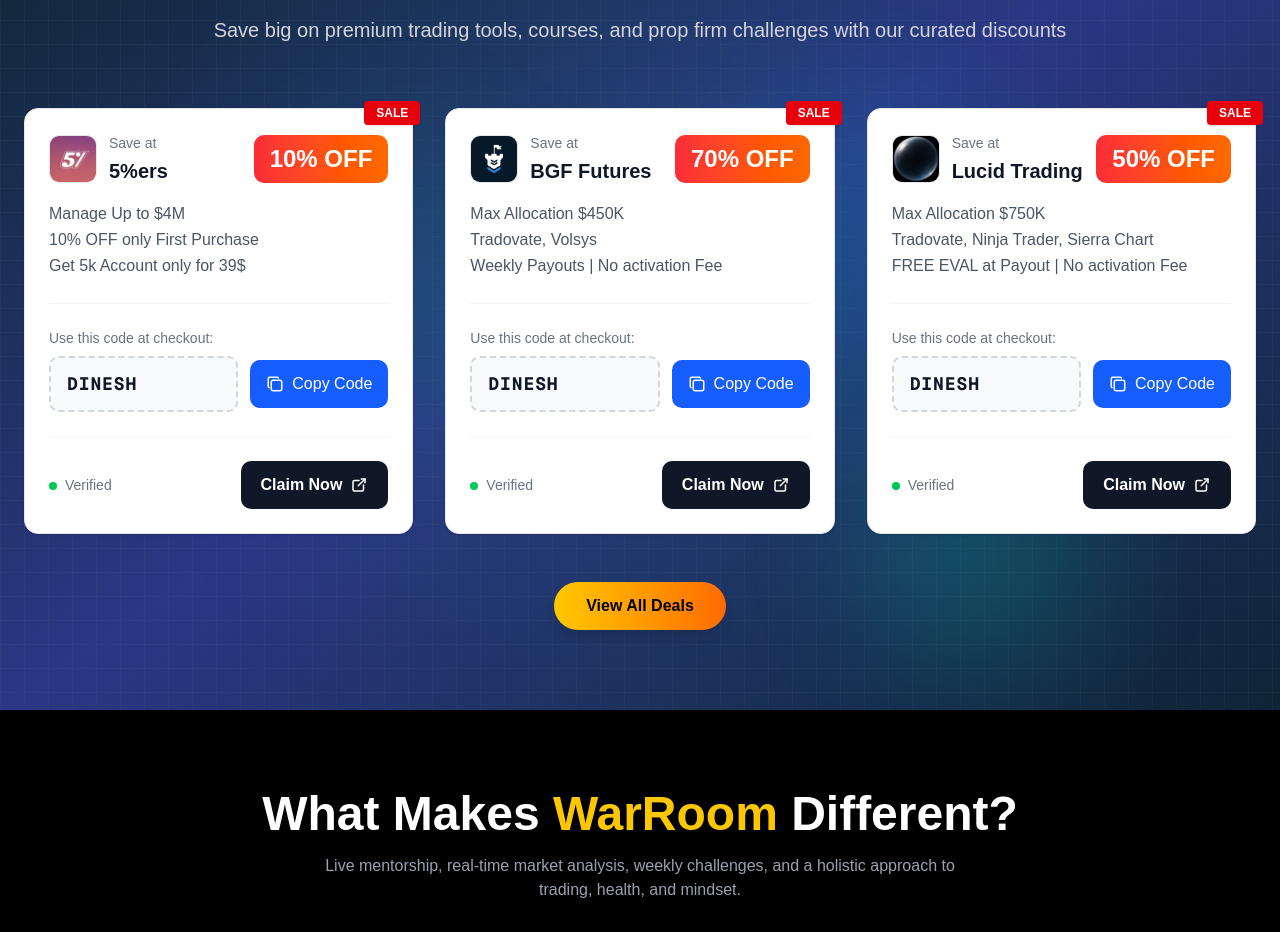
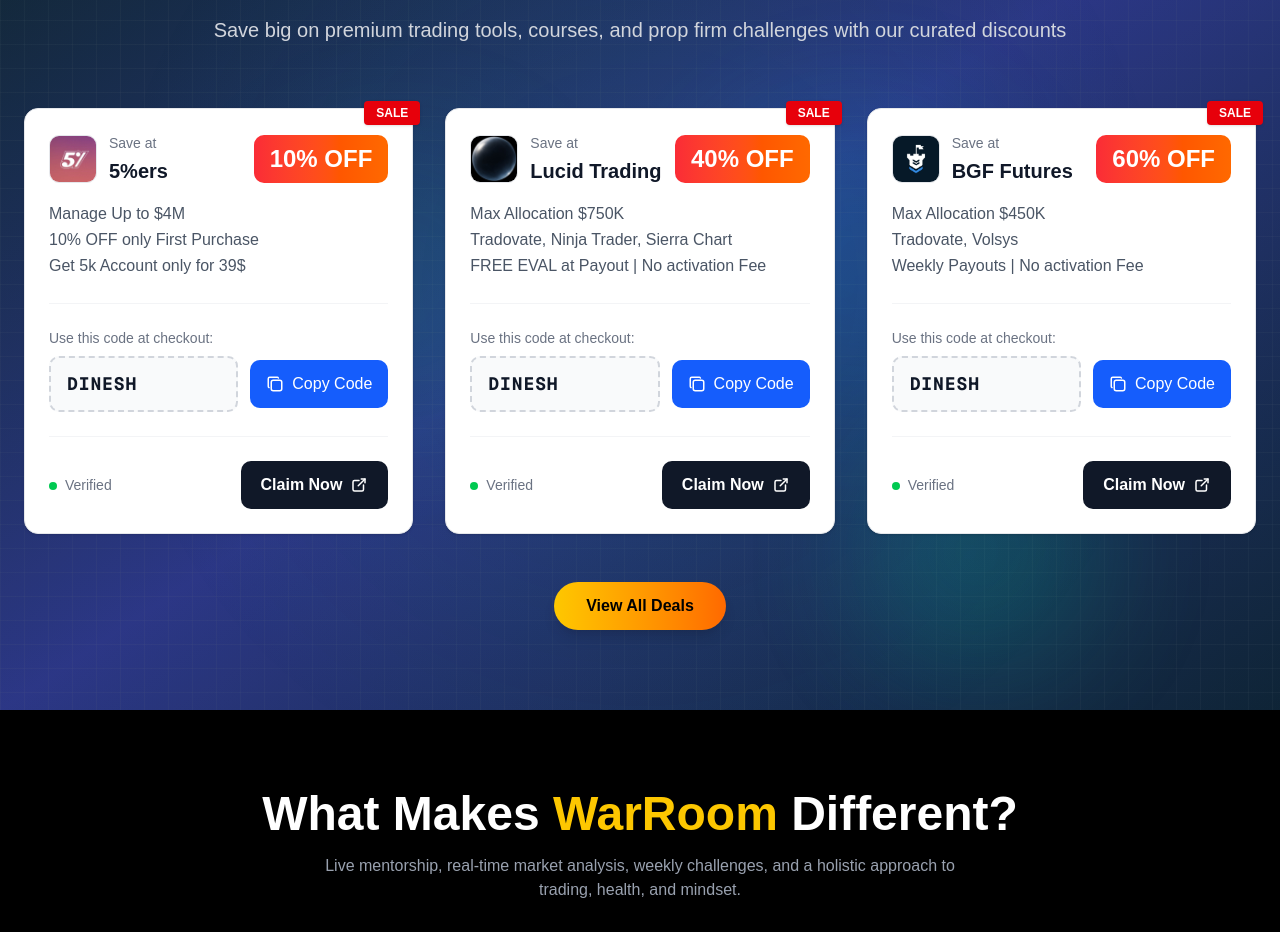
Before and after one commit to dineshinmetaverse-cmd/Warroom, a Next.js app: page / in a window 1280 px wide. Shown: the part 2500-3432 px from the top of the page. Built offline with nearby package versions, Linux system fonts and the light colour scheme; a web font is replaced by a local one.

Commit message:
Update CouponsSection.tsx

```diff
--- a/app/CouponsSection.tsx
+++ b/app/CouponsSection.tsx
@@ -14,9 +14,19 @@
     affiliateUrl: "https://www.the5ers.com/?afmc=kll",
     logoUrl: "/5ers.jpg"
   },
+   {
+    companyName: "Lucid Trading",
+    discount: "40% OFF",
+    couponCode: "DINESH",
+        description: `Max Allocation $750K
+    Tradovate, Ninja Trader, Sierra Chart
+FREE EVAL at Payout | No activation Fee`,
+    affiliateUrl: "https://lucidtrading.com/ref/ictdinesh/",
+    logoUrl: "/lucid.jpg"
+  },
   {
     companyName: "BGF Futures",
-    discount: "70% OFF",
+    discount: "60% OFF",
     couponCode: "DINESH",
         description: `Max Allocation $450K
     Tradovate, Volsys
@@ -24,16 +34,7 @@
     affiliateUrl: "https://checkout.blueguardianfutures.com/ref/63/",
     logoUrl: "/bluee.jpg"
   },
-  {
-    companyName: "Lucid Trading",
-    discount: "50% OFF",
-    couponCode: "DINESH",
-        description: `Max Allocation $750K
-    Tradovate, Ninja Trader, Sierra Chart
-FREE EVAL at Payout | No activation Fee`,
-    affiliateUrl: "https://lucidtrading.com/ref/ictdinesh/",
-    logoUrl: "/lucid.jpg"
-  },
+
 ]
 
 const container = {
```
